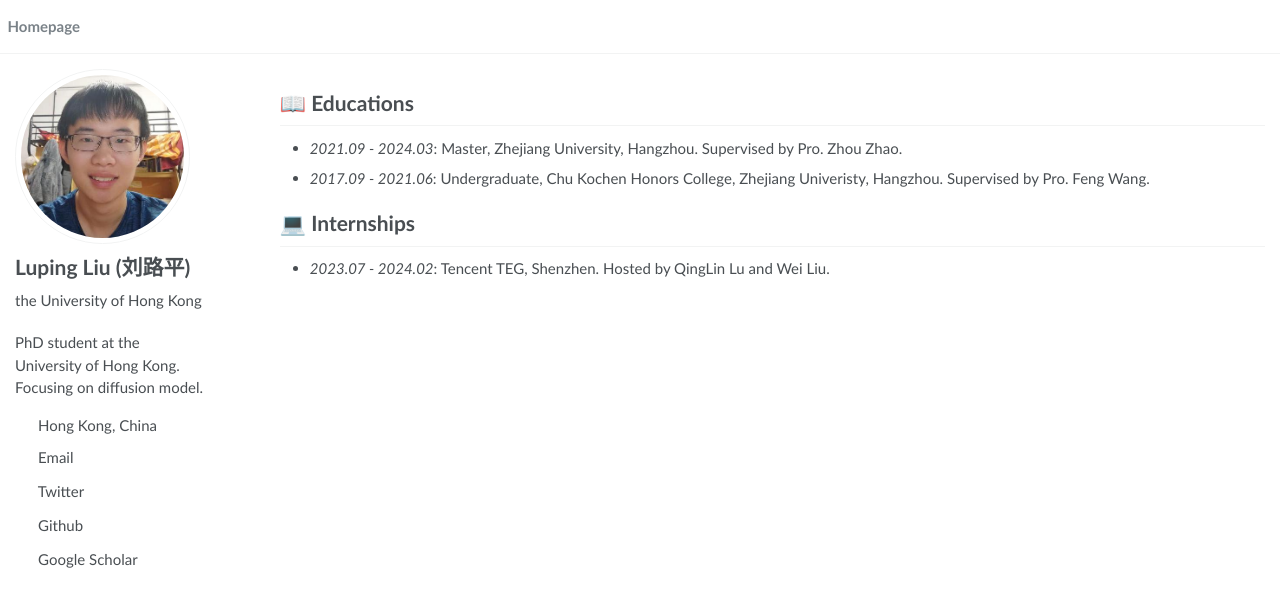
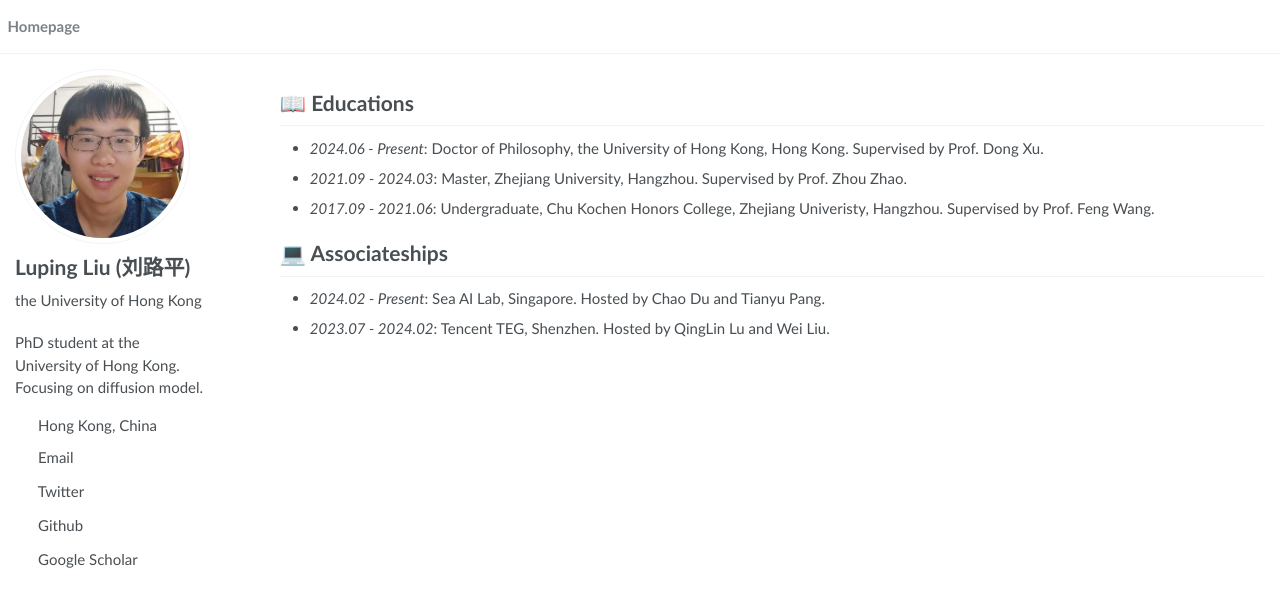
Before and after one commit to luping-liu/luping-liu.github.io, a Jekyll site: the page built from _pages/includes/others.md, in a window 1280 px wide. Shown: the top 607 px of the page. Built offline with Jekyll 4.4.1, drawn with Linux system fonts in a browser that asks for light colours; some web fonts are replaced; our own code applies the rules of GitHub Pages for plain Markdown files.

Commit message:
update info

```diff
--- a/_pages/includes/others.md
+++ b/_pages/includes/others.md
@@ -1,8 +1,10 @@
 # 📖 Educations
 
-- *2021.09 - 2024.03*: Master, Zhejiang University, Hangzhou. Supervised by Pro. Zhou Zhao.
-- *2017.09 - 2021.06*: Undergraduate, Chu Kochen Honors College, Zhejiang Univeristy, Hangzhou. Supervised by Pro. Feng Wang.
+- *2024.06 - Present*: Doctor of Philosophy, the University of Hong Kong, Hong Kong. Supervised by Prof. Dong Xu.
+- *2021.09 - 2024.03*: Master, Zhejiang University, Hangzhou. Supervised by Prof. Zhou Zhao.
+- *2017.09 - 2021.06*: Undergraduate, Chu Kochen Honors College, Zhejiang Univeristy, Hangzhou. Supervised by Prof. Feng Wang.
 
-# 💻 Internships
+# 💻 Associateships
 
+- *2024.02 - Present*: Sea AI Lab, Singapore. Hosted by Chao Du and Tianyu Pang.
 - *2023.07 - 2024.02*: Tencent TEG, Shenzhen. Hosted by QingLin Lu and Wei Liu.
```
Also changed, not shown: _pages/includes/honers.md (+1 -1 lines), _pages/includes/pub.md (+4 -4 lines).
